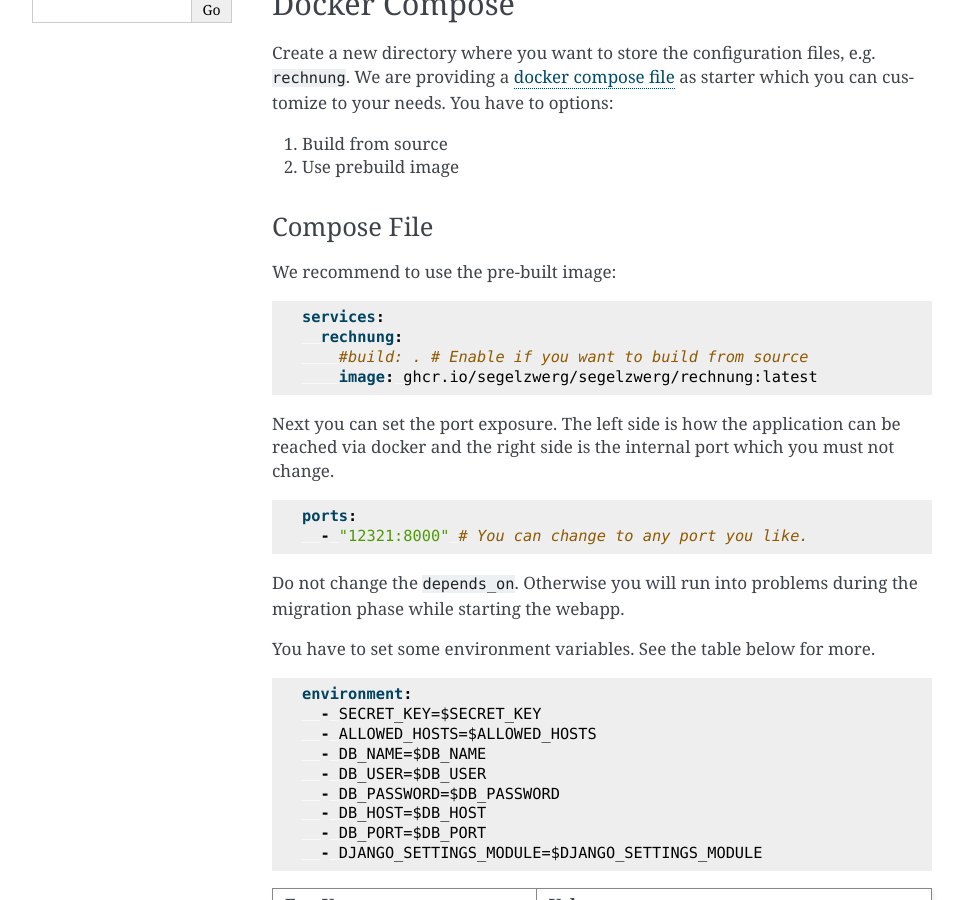
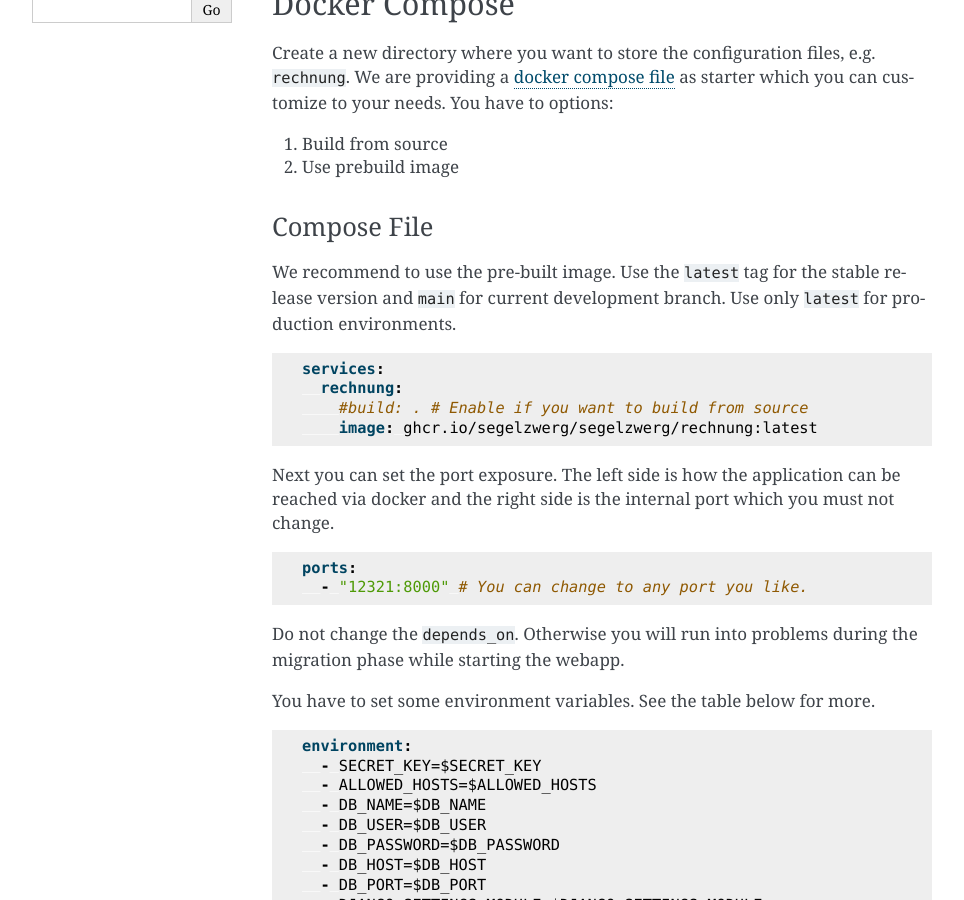
Before and after one commit to Segelzwerg/Rechnung, a Sphinx documentation site: the page built from docs/usage/installation.rst, in a window 1280 px wide and 900 px high, scrolled down 337 px. Shown: the whole window, without its empty margins (148-1112 px from the left). Built offline with Sphinx 7.4.7, drawn with Linux system fonts in a browser that asks for light colours.

Commit message:
ADD: comment about different versions
Signed-off-by: Segelzwerg <25705862+Segelzwerg@users.noreply.github.com>

```diff
--- a/docs/usage/installation.rst
+++ b/docs/usage/installation.rst
@@ -24,7 +24,8 @@
 
 Compose File
 ------------
-We recommend to use the pre-built image:
+We recommend to use the pre-built image. Use the ``latest`` tag for the stable release version and ``main`` for
+current development branch. Use only ``latest`` for production environments.
 
 .. code :: yaml
 
```
